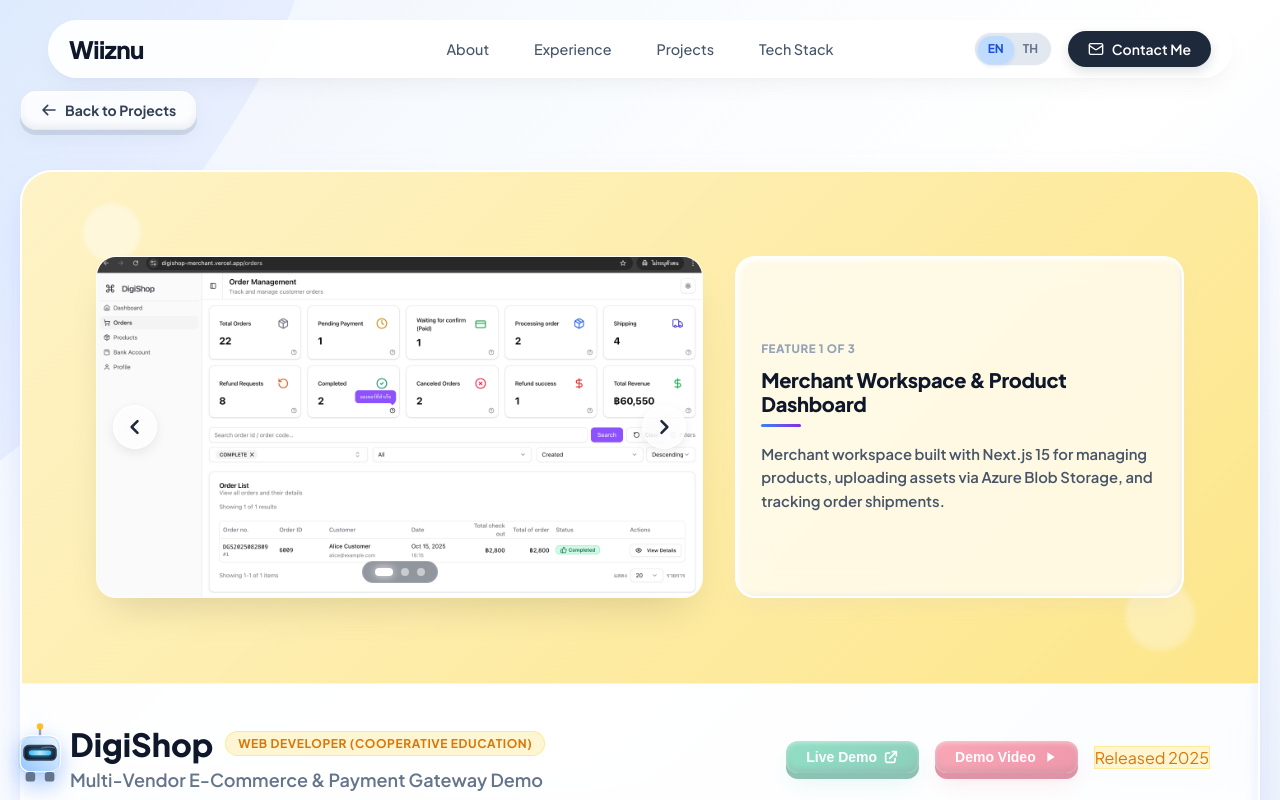
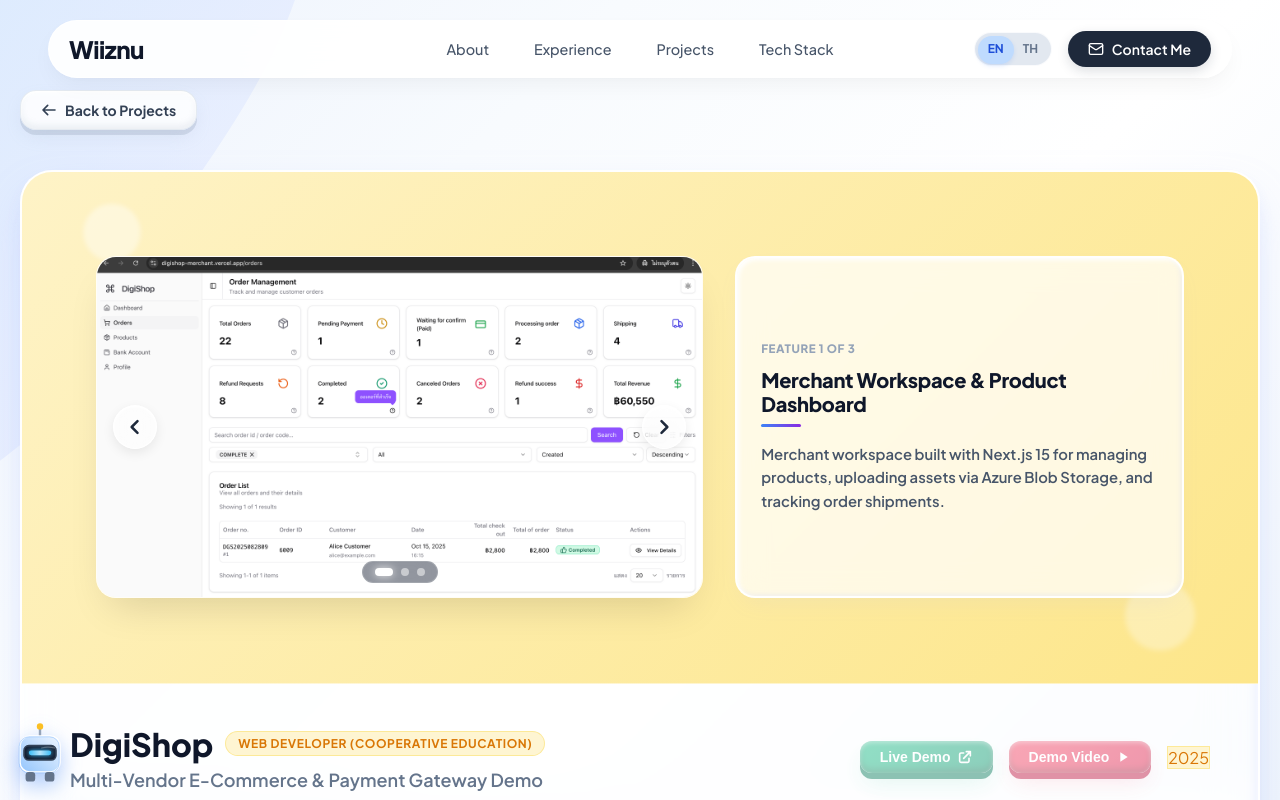
Before and after one commit to wiiznu17/portfolio, a Next.js app: page /projects/digishop in a window 1280 px wide. Shown: the top 800 px of the page. Built offline with nearby package versions, Linux system fonts and the light colour scheme; a web font is replaced by a local one.

Commit message:
fix: remove redundant released translation from project year badge

```diff
--- a/src/app/projects/[id]/page.tsx
+++ b/src/app/projects/[id]/page.tsx
@@ -440,10 +440,6 @@
                     className="yearBadge"
                     style={colors.badgeStyle}
                   >
-                    {t(
-                      "proj_released",
-                      COMMON_TRANSLATIONS
-                    )}{" "}
                     {project.year}
                   </span>
                 </div>
```
